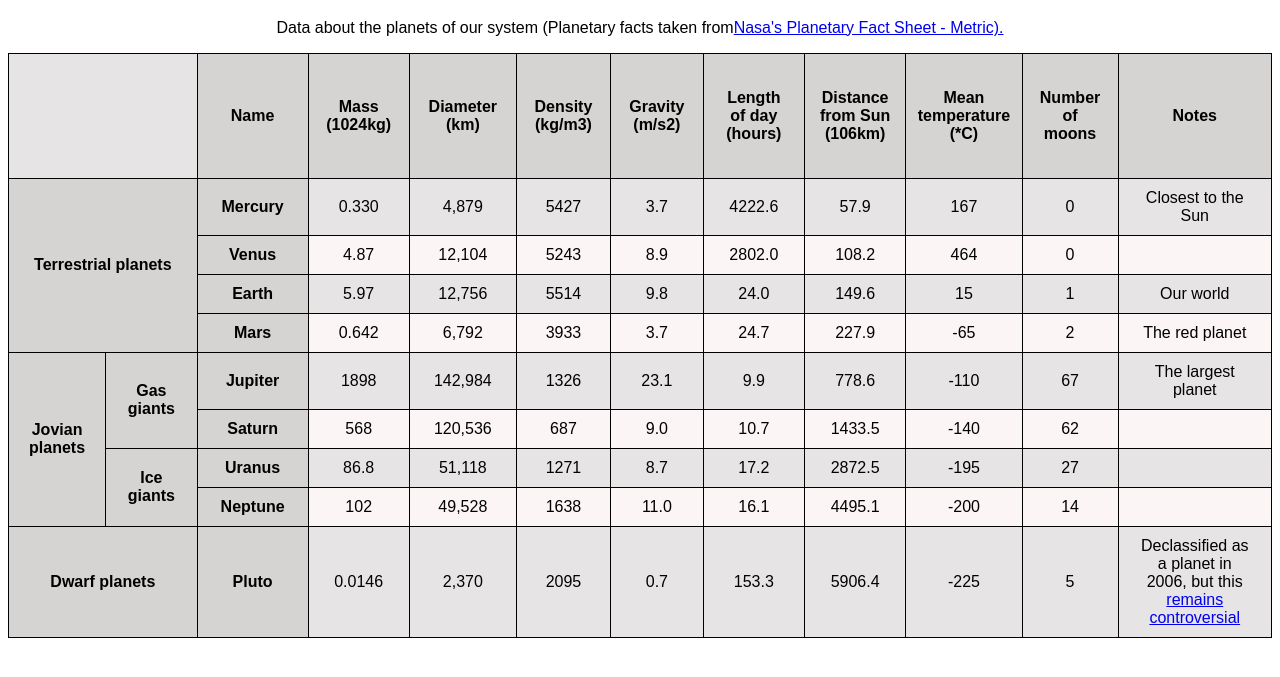
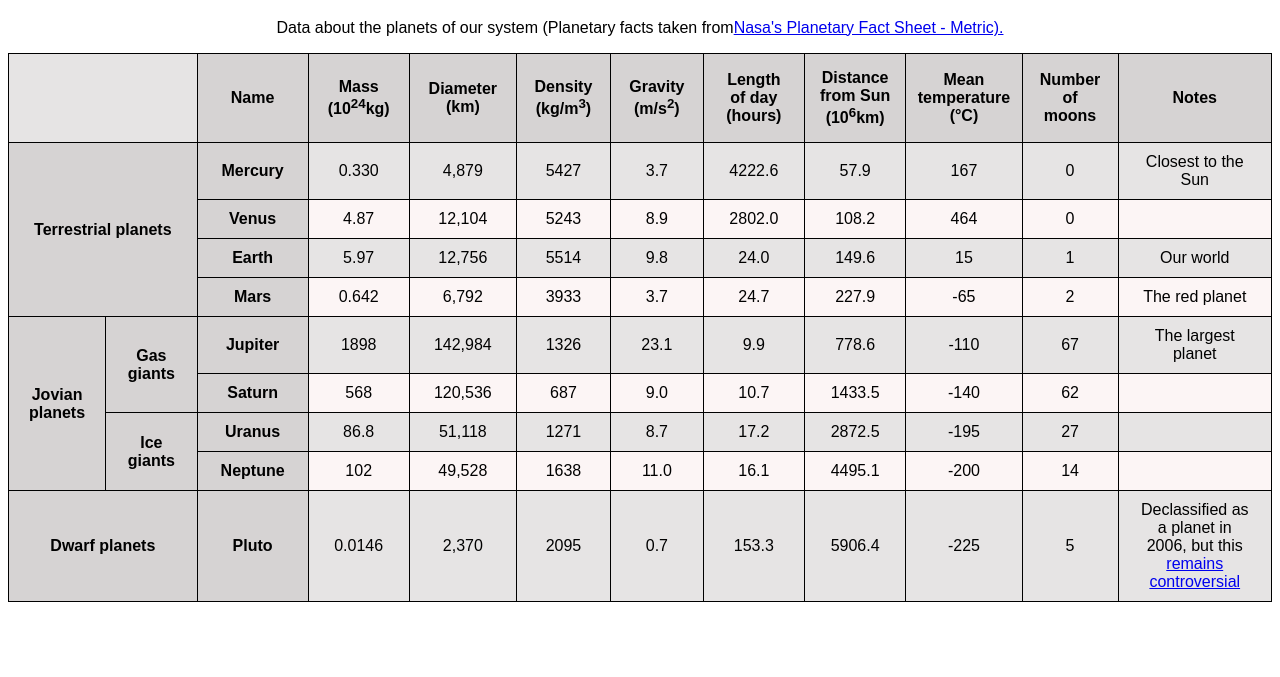
Before and after one commit to s6404062610481/040613411, a plain HTML site: page lab1html/no5.html in a window 1280 px wide. Shown: the part 87-764 px from the top of the page. Drawn offline with Linux system fonts and the light colour scheme.

Commit message:
add tag sup and adjust column

```diff
--- a/lab1html/no5.html
+++ b/lab1html/no5.html
@@ -16,13 +16,11 @@
         }
         td{
             padding: 10px 20px;
-            /*height: 35px;*/
             width: 75px;
         }
         th{
-            padding: 35px 10px;
+            padding: 15px 10px;
             width: 100px;
-            /*height: 75px;*/
             background-color: rgb(214, 211, 211);
         }
         .lastrow{
@@ -62,13 +60,13 @@
         <tr>
             <td colspan="2" class="head"></td>
             <th>Name</th>
-            <th>Mass<br>(1024kg)</th>
+            <th>Mass<br>(10<sup>24</sup>kg)</th>
             <th>Diameter<br>(km)</th>
-            <th>Density<br>(kg/m3)</th>
-            <th>Gravity<br>(m/s2)</th>
+            <th>Density<br>(kg/m<sup>3</sup>)</th>
+            <th>Gravity<br>(m/s<sup>2</sup>)</th>
             <th>Length<br>of day<br>(hours)</th>
-            <th>Distance<br>from Sun<br>(106km)</th>
-            <th>Mean<br>temperature<br>(*C)</th>
+            <th>Distance<br>from Sun<br>(10<sup>6</sup>km)</th>
+            <th>Mean<br>temperature<br>(°C)</th>
             <th>Number<br>of<br>moons</th>
             <th class="lastrow">Notes</th>
         </tr>
```
